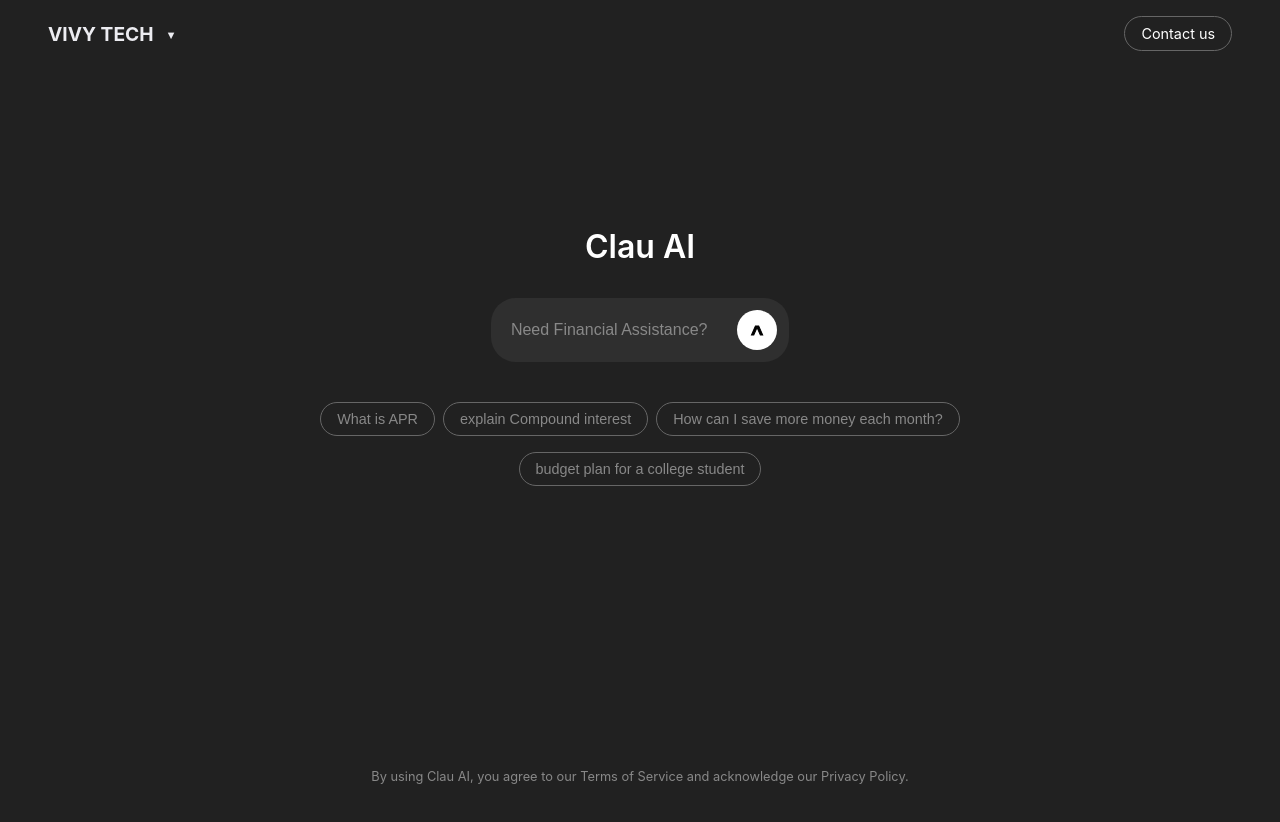
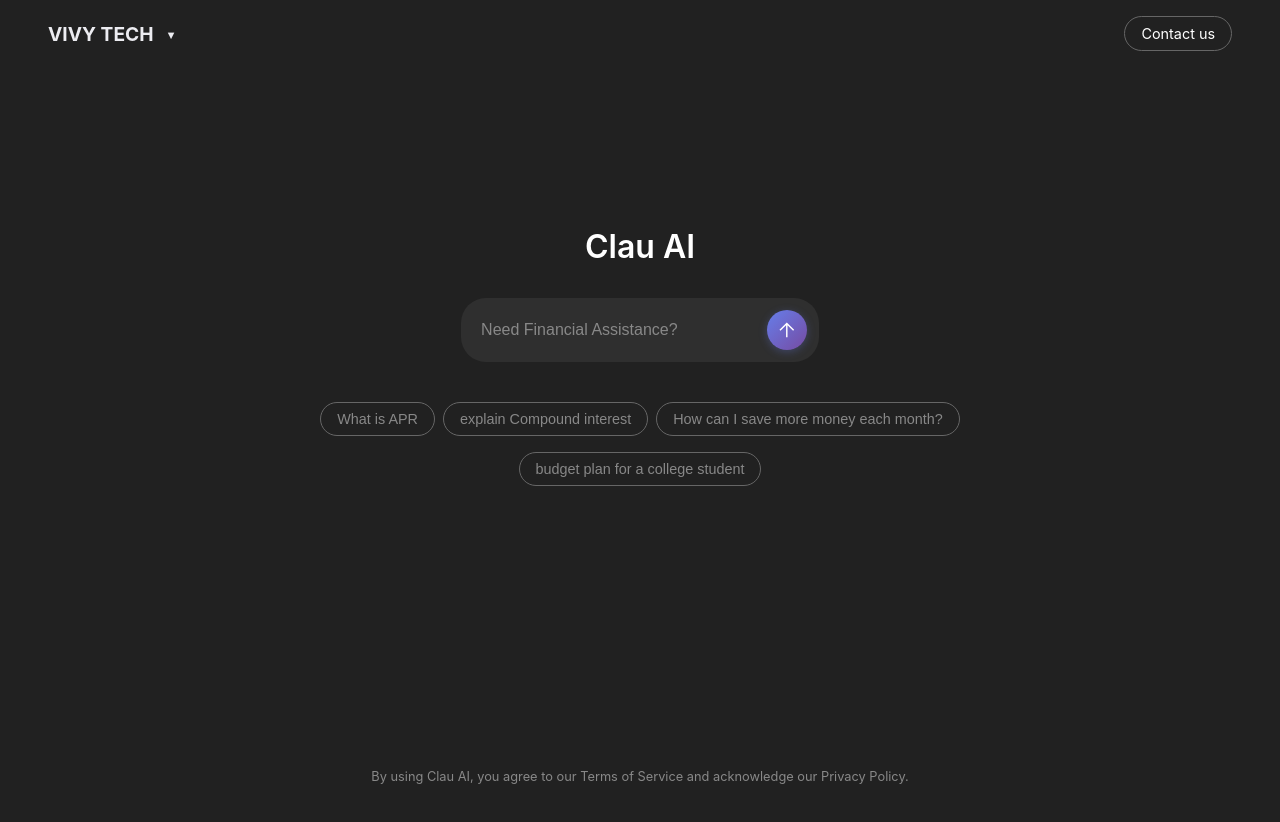
Before and after one commit to VyankateshRohokale/financialadvisorychatbot, an Angular app: page / in a window 1280 px wide. Shown: the top 822 px of the page. Built offline with nearby package versions, Linux system fonts and the light colour scheme.

Commit message:
Fixed Final UI Issues

```diff
--- a/src/app/chat/chat.component.css
+++ b/src/app/chat/chat.component.css
@@ -193,8 +193,9 @@ h2 {
   border-radius: 25px;
   padding: 0.75rem;
   align-items: center;
-  width: 100%;
-  margin: 0;
+  width: 120%;
+  max-width: 600px;
+  margin: 0 0 0 -10%;
 }
 
 .input-area input,
@@ -213,26 +214,47 @@ h2 {
   color: #888888;
 }
 
-.input-area button,
-.input-area-initial button {
-  background-color: white;
-  color: black;
+.send-button {
+  background: linear-gradient(135deg, #667eea 0%, #764ba2 100%);
   border: none;
-  padding: 0.7rem;
   border-radius: 50%;
+  width: 2.5rem;
+  height: 2.5rem;
+  display: flex;
+  justify-content: center;
+  align-items: center;
   cursor: pointer;
   margin-left: 0.7rem;
-  min-width: 2.5rem;
-  height: 2.5rem;
-  font-weight: 600;
-  font-size: 1.3rem;
-  -webkit-text-stroke: 1px black;
+  transition: all 0.3s ease;
+  box-shadow: 0 2px 8px rgba(102, 126, 234, 0.3);
 }
 
-.input-area button:disabled,
-.input-area-initial button:disabled {
-  background-color: #2f2f2f;
+.send-button:hover {
+  transform: translateY(-1px);
+  box-shadow: 0 4px 12px rgba(102, 126, 234, 0.4);
+}
+
+.send-button:active {
+  transform: translateY(0);
+}
+
+.send-icon {
+  width: 1.1rem;
+  height: 1.1rem;
+  color: white;
+  transform: rotate(-90deg);
+}
+
+.send-button:disabled {
+  background: #cccccc;
   cursor: not-allowed;
+  opacity: 0.6;
+  transform: none;
+  box-shadow: none;
+}
+
+.send-button:disabled .send-icon {
+  color: #666666;
 }
 
 /* These classes are now handled by the .initial-screen-wrapper */
--- a/src/app/chat/chat.component.html
+++ b/src/app/chat/chat.component.html
@@ -14,7 +14,11 @@
             placeholder="Need Financial Assistance?"
             [disabled]="isLoading"
           />
-          <button (click)="sendMessage()" [disabled]="isLoading">^</button>
+          <button class="send-button" (click)="sendMessage()" [disabled]="isLoading">
+            <svg class="send-icon" viewBox="0 0 24 24" fill="currentColor">
+              <path d="M12 2L22 12L12 22L10.59 20.59L18.17 13H2V11H18.17L10.59 3.41L12 2Z"/>
+            </svg>
+          </button>
         </div>
       </div>
       <div class="quick-responses">
@@ -43,7 +47,11 @@
           placeholder="Need Financial Assistance?"
           [disabled]="isLoading"
         />
-        <button (click)="sendMessage()" [disabled]="isLoading">^</button>
+        <button class="send-button" (click)="sendMessage()" [disabled]="isLoading">
+          <svg class="send-icon" viewBox="0 0 24 24" fill="currentColor">
+            <path d="M12 2L22 12L12 22L10.59 20.59L18.17 13H2V11H18.17L10.59 3.41L12 2Z"/>
+          </svg>
+        </button>
       </div>
     </div>
   </div>
```
